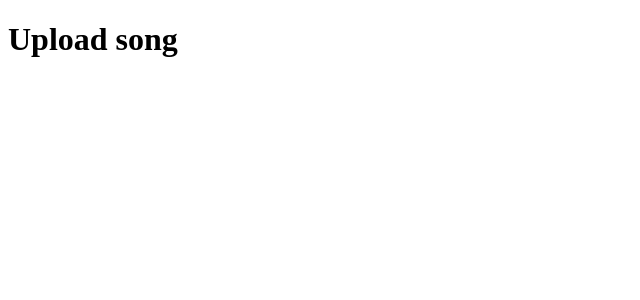
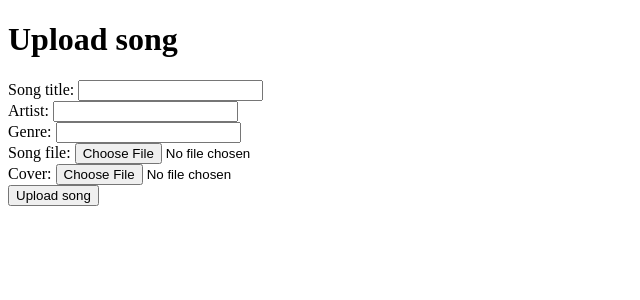
Before and after one commit to MildMunshin/web-sovellus, a Flask app: page /upload_song in a window 1280 px wide. Shown: the top 300 px of the page, without its empty margins (0-640 px from the left). Run offline with Flask 3, Linux system fonts and the light colour scheme.

Commit message:
add upload song functionality

```diff
--- a/app.py
+++ b/app.py
@@ -1,11 +1,18 @@
 import sqlite3
+import os
 from flask import Flask
-from flask import redirect, render_template, request, session, make_response
+from flask import redirect, render_template, request, session, make_response, redirect, url_for
 from werkzeug.security import generate_password_hash, check_password_hash
 import config, db, users
 
 app = Flask(__name__)
 app.secret_key = config.secret_key
+
+AUDIO_FOLDER = 'static/audio_uploads/'
+COVER_FOLDER = 'static/cover_uploads/'
+
+app.config['AUDIO_FOLDER'] = AUDIO_FOLDER
+app.config['COVER_FOLDER'] = COVER_FOLDER
 
 @app.route("/")
 def index():
@@ -141,3 +148,36 @@ def show_image(user_id):
 @app.route("/upload_song")
 def upload_song():
     return render_template("upload_song.html")
+
+
+
+@app.route('/upload', methods=['POST'])
+def upload():
+    title = request.form['title']
+    artist = request.form['artist']
+    genre = request.form['genre']
+
+    file = request.files['file']
+    cover = request.files['cover']
+
+    if file and cover:
+        filename = file.filename
+        covername = cover.filename
+
+        # Tiedostojen tallennus
+        audio_file_path = os.path.join(app.config['AUDIO_FOLDER'], filename)
+        image_file_path = os.path.join(app.config['COVER_FOLDER'], covername)
+
+        file.save(audio_file_path)
+        cover.save(image_file_path)
+
+        # Tallenna tietokantaan
+        conn = sqlite3.connect('database.db')
+        cursor = conn.cursor()
+        cursor.execute('''
+            INSERT INTO songs (user_id, title, artist, audio_file_path, genre, image_file_path)
+            VALUES (?, ?, ?, ?, ?, ?)''', (1, title, artist, audio_file_path, genre, image_file_path))
+        conn.commit()
+        conn.close()
+
+        return redirect(url_for('index'))
--- a/templates/upload_song.html
+++ b/templates/upload_song.html
@@ -4,6 +4,26 @@
 <body>
   <h1>Upload song</h1>
 
+  <form action="/upload" method="POST" enctype="multipart/form-data">
+    <label for="title">Song title:</label>
+    <input type="text" name="title" required><br>
+
+    <label for="artist">Artist:</label>
+    <input type="text" name="artist" required><br>
+
+    <label for="genre">Genre:</label>
+    <input type="text" name="genre"><br>
+
+    <label for="file">Song file:</label>
+    <input type="file" name="file" accept=".mp3, .wav" required><br>
+
+    <label for="cover">Cover:</label>
+    <input type="file" name="cover" accept="image/*" required><br>
+
+    <button type="submit">Upload song</button>
+</form>
+
+
 
 
 </body>
```
Also changed, not shown: database.db, static/cover_uploads/matrix.jpg (added), 1 other file.
